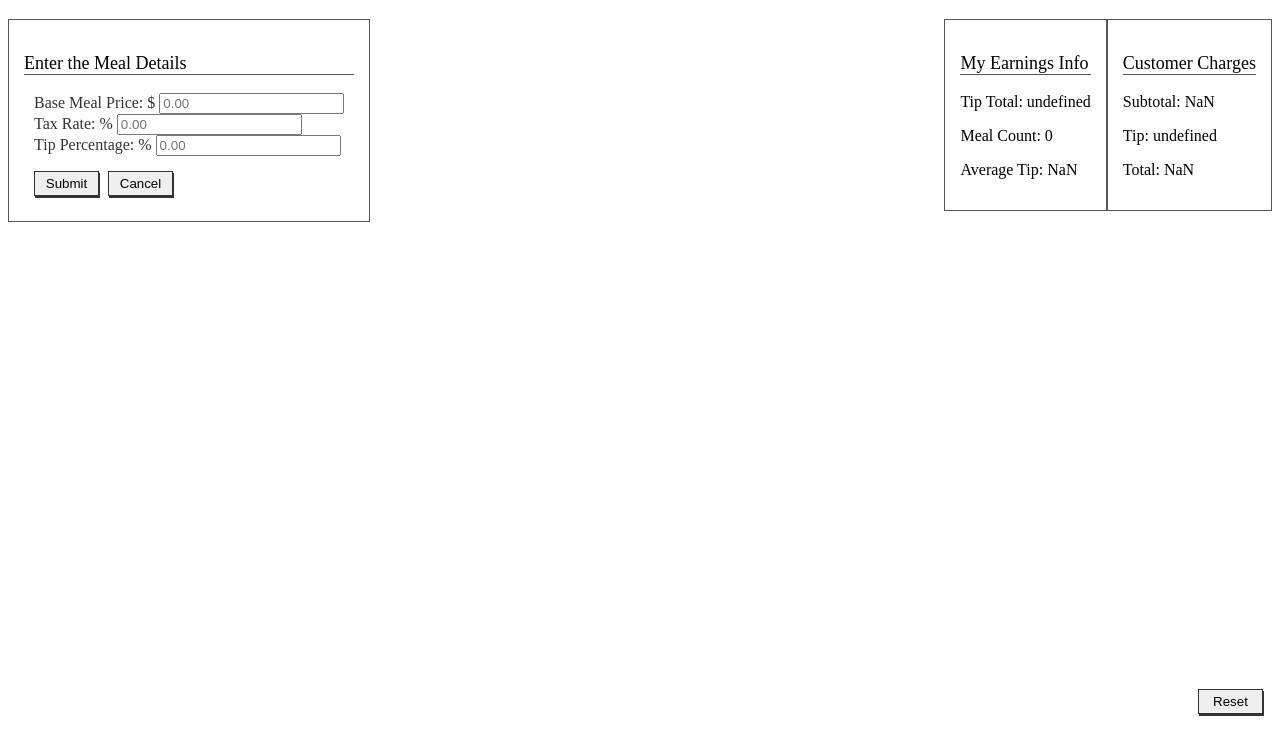
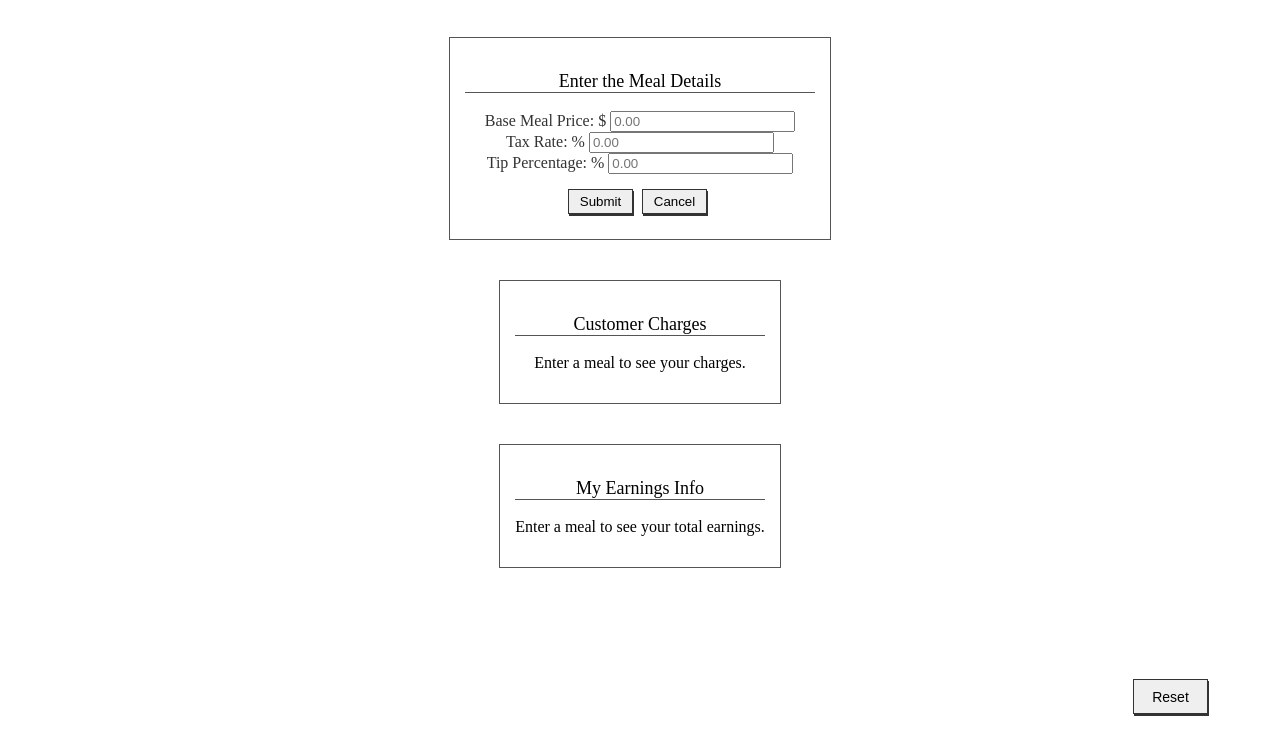
Before and after one commit to thinkful-ei-armadillo/daniel-waitstaff-calculator, a plain HTML site: page index.html in a window 1280 px wide. Both pictures are taken after a click on the button "Reset". Shown: the part 61-800 px from the top of the page. Drawn offline with nearby package versions, Linux system fonts and the light colour scheme.

Commit message:
completed all functionality

```diff
--- a/index.html
+++ b/index.html
@@ -12,28 +12,30 @@
   <h1 for="header 1">Waitstaff Calculator</h1>
   <div class="meal-entry js-meal-entry">
     <p class="meal-entry-title">Enter the Meal Details</p>
+    <div class="meal-form-wrapper">
       <form class="meal-entry-form js-meal-entry-form">
         <label for="meal-price-entry">Base Meal Price: $</label>
-      <input type="number" id="meal-price-entry" name="mealprice" class="js-price" step="0.01" placeholder="0.00" min="0" /><br>
+        <input type="number" id="meal-price-entry" name="mealprice" class="js-price" step="0.01" placeholder="0.00" min="0" required/><br>
         <label for="meal-tax-entry">Tax Rate: %</label>
-      <input type="number" id="meal-tax-entry" name="mealtax" class="js-tax" step="0.01" placeholder="0.00" min="0" /><br>
+        <input type="number" id="meal-tax-entry" name="mealtax" class="js-tax" step="0.01" placeholder="0.00" min="0" required/><br>
         <label for="meal-tip-entry">Tip Percentage: %</label>
-      <input type="number" id="meal-tip-entry" name="mealtip" class="js-tip" step="0.01" placeholder="0.00" min="0" /><br>
+        <input type="number" id="meal-tip-entry" name="mealtip" class="js-tip" step="0.01" placeholder="0.00" min="0" required/><br>
         <input type="submit" value="Submit" name="submit" class="meal-entry-button js-meal-entry-submit"/>
         <input type="button" value="Cancel" name="cancel" class="meal-entry-button js-meal-entry-cancel">
       </form>
     </div>
+  </div>
   <div class="customer-charges">
     <p class="customer-charges-title">Customer Charges</p>
-    <p class="customer-charges-subtotal">Subtotal: 0.00</p>
-    <p class="customer-charges-tip">Tip: 0.00</p>
-    <p class="customer-charges-total">Total: 0.00</p>
+    <p class="customer-charges-subtotal"></p>
+    <p class="customer-charges-tip"></p>
+    <p class="customer-charges-total">Enter a meal to see your charges.</p>
   </div>
   <div class="earnings-info">
       <p class="earnings-info-title">My Earnings Info</p>
-      <p class="earnings-info-tip-total">Tip Total: 0.00</p>
-      <p class="earnings-meal-count">Meal Count: 0</p>
-      <p class="earnings-average-tip">Average Tip Per Meal: 0.00</p>
+      <p class="earnings-info-tip-total"></p>
+      <p class="earnings-meal-count"></p>
+      <p class="earnings-average-tip">Enter a meal to see your total earnings.</p>
   </div>
   <div class="reset">
     <input type="button" value="Reset" for="resetting the entire calculator" class="reset-button js-reset-button" aria-label="reset"/>
--- a/main.js
+++ b/main.js
@@ -10,11 +10,11 @@
 // Data store for all details
 
 const STORE = {
-  price: [],
-  tax: [],
-  tip: [],
-  earnings: [],
-  mealCounter: [ 0 ],
+  price: 0,
+  tax: 0,
+  tip: 0,
+  earnings: 0,
+  mealCounter: 0,
   tipTotal: []
 };
 
@@ -23,13 +23,24 @@ const STORE = {
 function resetAll() {
   $('.js-reset-button').on( 'click', function (event) {
     event.preventDefault();
-    STORE.price = [];
-    STORE.tax = [];
-    STORE.tip = [];
-    STORE.earnings = [];
-    STORE.mealCounter = [ 0 ];
+
+    STORE.price = 0;
+    STORE.tax = 0;
+    STORE.tip = 0;
+    STORE.earnings = 0;
+    STORE.mealCounter = 0;
     STORE.tipTotal = [];
+
     $('.js-meal-entry-form')[0].reset();
+
+    $('.customer-charges-subtotal').html('');
+    $('.customer-charges-tip').html('');
+    $('.customer-charges-total').html('Enter a meal to see your charges.');
+
+    $('.earnings-info-tip-total').html('');
+    $('.earnings-meal-count').html('');
+    $('.earnings-average-tip').html('Enter a meal to see your total earnings.');
+
   });
 }
 
@@ -44,39 +55,30 @@ function cancelButton() {
 
 // handling price
 
-function handlePrice() {
-  $('.js-price').on('keypress', function() {
-    parseFloat($(this).val()).toFixed(2);
-    STORE.price[0] = $(this).val();
-    console.log(`Meal price is $${STORE.price[0]}`);
-  });
+function handlePrice(price) {
+  STORE.price = price;
+  console.log(`Meal price is $${STORE.price}`);
 }
 
 // handling tax
 
-function handleTax() {
-  $('.js-tax').on('keypress', function() {
-    parseFloat($(this).val()).toFixed(2);
-    STORE.tax[0] = $(this).val();
-    const taxInDollars = (( STORE.tax[0] * 0.01 ) * ( STORE.price[0] ));
-    console.log(taxInDollars);
-    STORE.tax[0] = taxInDollars;
-    console.log(`Meal tax is $${STORE.tax[0]}`);
-  });
+function handleTax(tax) {
+  STORE.tax = tax;
+
+  const taxInDollars = (( STORE.tax * 0.01 ) * ( STORE.price ));
+
+  STORE.tax = taxInDollars;
+
+  console.log(`Meal tax is $${STORE.tax}`);
 }
 
 // putting together tip percentage
 
-function handleTip() {
-  $('.js-tip').on('keypress', function() {
-    parseFloat($(this).val()).toFixed(2);
-    STORE.tip[0] = $(this).val();
-    const tipInDollars = (( STORE.tip[0] * 0.01 ) * ( STORE.price[0] ));
-    console.log(tipInDollars);
-    STORE.tip[0] = tipInDollars;
-    console.log(`Meal tip is $${STORE.tip[0]}`);
-    STORE.tipTotal.push(STORE.tip[0]);
-  });
+function handleTip(tip) {
+  const tipInDollars = (( tip * 0.01 ) * ( STORE.price ));
+  STORE.tip = tipInDollars;
+  console.log(`Meal tip is $${STORE.tip}`);
+  STORE.tipTotal.push(STORE.tip);
 }
 
 // Calculating meal totals
@@ -84,48 +86,58 @@ function handleTip() {
 function mealCalculator() {
   $('.js-meal-entry-form').on( 'submit', function (event) {
     event.preventDefault();
-    const mealTotal = ( STORE.price[0] + STORE.tax[0] + STORE.tip[0] );
+
+    const price = parseFloat($('.js-price').val()).toFixed(2);
+    handlePrice(price);
+    const tax = parseFloat($('.js-tax').val()).toFixed(2);
+    handleTax(tax);
+    const tip = parseFloat($('.js-tip').val()).toFixed(2);
+    handleTip(tip);
+
+    const mealTotal = ( STORE.price + STORE.tax + STORE.tip );
+    parseFloat(mealTotal).toFixed(2);
     console.log(`Meal total is $${mealTotal}`);
-    STORE.earnings = mealTotal;
+
+    STORE.earnings += mealTotal;
     STORE.mealCounter++;
-    console.log(STORE.mealCounter);
+    console.log(`We have served ${STORE.mealCounter} meals.`);
+
+    earningsInfo();
+    customerCharges();
   });
 }
 
 // rendering customer charges - meal subtotal, tip, and total amounts into HTML
 
 function customerCharges() {
-  const subTotal = STORE.price[0] + STORE.tax[0];
-  const tipForPrint = STORE.tip[0];
+  const subTotal = STORE.price + STORE.tax;
+  const tipForPrint = STORE.tip;
   const totalCustomerCharge = subTotal + tipForPrint;
-  $('.customer-charges-subtotal').html(`Subtotal: ${subTotal}`);
-  $('.customer-charges-tip').html(`Tip: ${tipForPrint}`);
-  $('.customer-charges-total').html(`Total: ${totalCustomerCharge}`);
+  // console.log(STORE);
+  $('.customer-charges-subtotal').html(`Subtotal: $${parseFloat(subTotal).toFixed(2)}`);
+  $('.customer-charges-tip').html(`Tip: $${parseFloat(tipForPrint).toFixed(2)}`);
+  $('.customer-charges-total').html(`Total: $${parseFloat(totalCustomerCharge).toFixed(2)}`);
 }
 
 // rendering earnings info - tip totals, meal count, average tip per meal into HTML
 
 function earningsInfo() {
-  const tipTotal = function calculateTipTotal() {
-    const reducer = ( sum, curr ) => sum + curr;
-    STORE.tipTotal[0] = STORE.tipTotal.reduce( reducer );
-  };
-  $('.earnings-info-tip-total').html(`Tip Total: ${STORE.tipTotal[0]}`);
+  let tipSum = 0;
+  for (let i = 0; i < STORE.tipTotal.length; i++) {
+    tipSum += STORE.tipTotal[i];
+  }
+  let tipAvg = 0;
+  tipAvg = tipSum / STORE.mealCounter;
+  $('.earnings-info-tip-total').html(`Tip Total: $${parseFloat(tipSum).toFixed(2)}`);
   $('.earnings-meal-count').html(`Meal Count: ${STORE.mealCounter}`);
-  const averageTip = ( tipTotal / STORE.mealCounter );
-  $('.earnings-average-tip').html(`Average Tip: ${averageTip}`);
+  $('.earnings-average-tip').html(`Average Tip: $${parseFloat(tipAvg).toFixed(2)}`);
 }
 
 // calling necessary task functions so calculator can run
 
 function main() {
   cancelButton();
-  handlePrice();
-  handleTax();
-  handleTip();
   mealCalculator();
-  customerCharges();
-  earningsInfo();
   resetAll();
 }
 
--- a/styles.css
+++ b/styles.css
@@ -7,7 +7,9 @@ h1 {
 }
 
 body {
-  /* float: left; */
+  width: 80%;
+  margin: 0 auto;
+  margin-bottom: 50px;
 }
 
 label {
@@ -16,13 +18,21 @@ label {
 
 .meal-entry {
   border: solid 1px #555;
-  margin: auto;
+  text-align: center;
   padding: 15px;
-  float: left;
+  width: 350px;
+  margin: 0 auto;
+  margin-top: 40px;
 }
+
+/* .meal-form-wrapper {
+  width: 90%;
+  margin: 0 auto;
+} */
 
 .meal-entry form {
   margin: 10px;
+  /* text-align: left; */
 }
 
 .meal-entry-button {
@@ -43,9 +53,11 @@ label {
 
 .customer-charges {
   border: solid 1px #555;
-  margin: auto;
+  text-align: center;
   padding: 15px;
-  float: right;
+  width: 250px;
+  margin: 0 auto;
+  margin-top: 40px;
 }
 
 .customer-charges-title {
@@ -56,9 +68,11 @@ label {
 
 .earnings-info {
   border: solid 1px #555;
-  margin: auto;
+  text-align: center;
   padding: 15px;
-  float: right;
+  width: 250px;
+  margin: 0 auto;
+  margin-top: 40px;
 }
 
 .earnings-info-title {
@@ -73,10 +87,11 @@ label {
   width: 100%;
 }
 .reset-button {
+  font-size: 14px;
   float: right;
-  margin-right: 25px;
-  width: 65px;
-  height: 25px;
+  margin-right: 200px;
+  width: 75px;
+  height: 35px;
   border: solid 1px #333;
   box-shadow: 1px 2px #333;
 }
```
Lines whose indentation alone changed are shown as unchanged.
